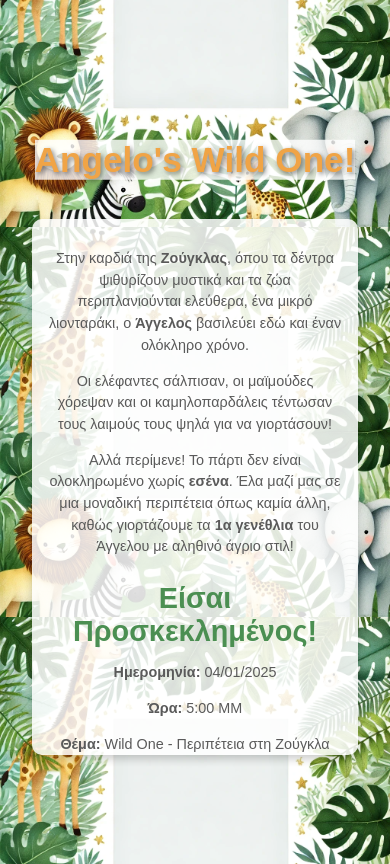
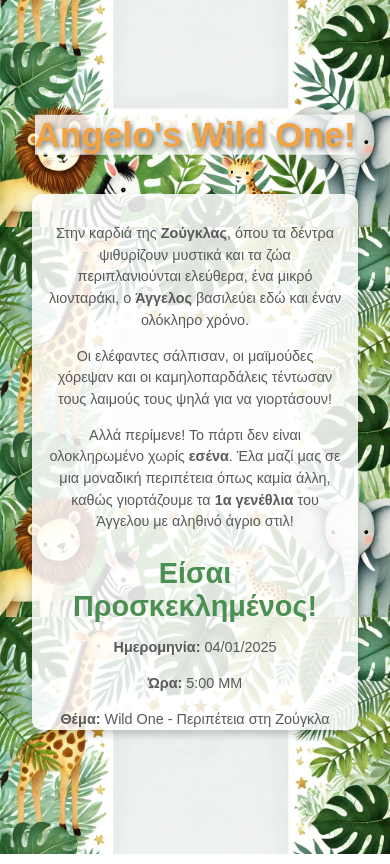
Before and after one commit to berkos/wild_one, a plain HTML site: page index.html in a window 390 px wide. Drawn offline with Linux system fonts and the light colour scheme.

Commit message:
Narrow down space on mobile

```diff
--- a/index.html
+++ b/index.html
@@ -13,13 +13,23 @@
             overflow: hidden;
             height: 100vh;
         }
+        .header_wrapper {
+            color: rgba(255, 255, 255, 0.5);
+            text-decoration: none;
+            padding: 10px 15px;
+            border-radius: 5px;
+            margin-top: 30px;
+            font-size: 1rem;
+            display: inline-block;
+            animation: bounce 1.5s infinite;
+        }
         .container {
             display: flex;
             flex-direction: column;
             align-items: center;
             text-align: center;
             padding: 10px;
-            gap: 20px;
+            gap: 200px;
             position: relative;
             height: 100vh;
             overflow: hidden;
@@ -59,17 +69,6 @@
             font-size: 1rem;
             line-height: 1.5;
         }
-        .header_wrapper {
-            color: rgba(255, 255, 255, 0.5);
-
-            text-decoration: none;
-            padding: 10px 15px;
-            border-radius: 5px;
-            font-size: 1rem;
-            margin-top: 30px;
-            display: inline-block;
-            animation: bounce 1.5s infinite;
-        }
         @keyframes bounce {
             0%, 20%, 50%, 80%, 100% {
                 transform: translateY(0);
@@ -94,6 +93,8 @@
             }
             .container {
                 height: 100vh;
+                gap: 20px;
+                padding-top: 0px;
                 justify-content: center;
             }
             .scrollable {
@@ -101,6 +102,9 @@
                 padding: 15px;
                 max-width: 80%;
                 background: rgba(255, 255, 255, 0.85);
+            }
+            .header_wrapper {
+                margin-top: 0px;
             }
             h2 {
                 font-size: 1.8rem;
```
Also changed, not shown: en/index.html (+2 -2 lines).
